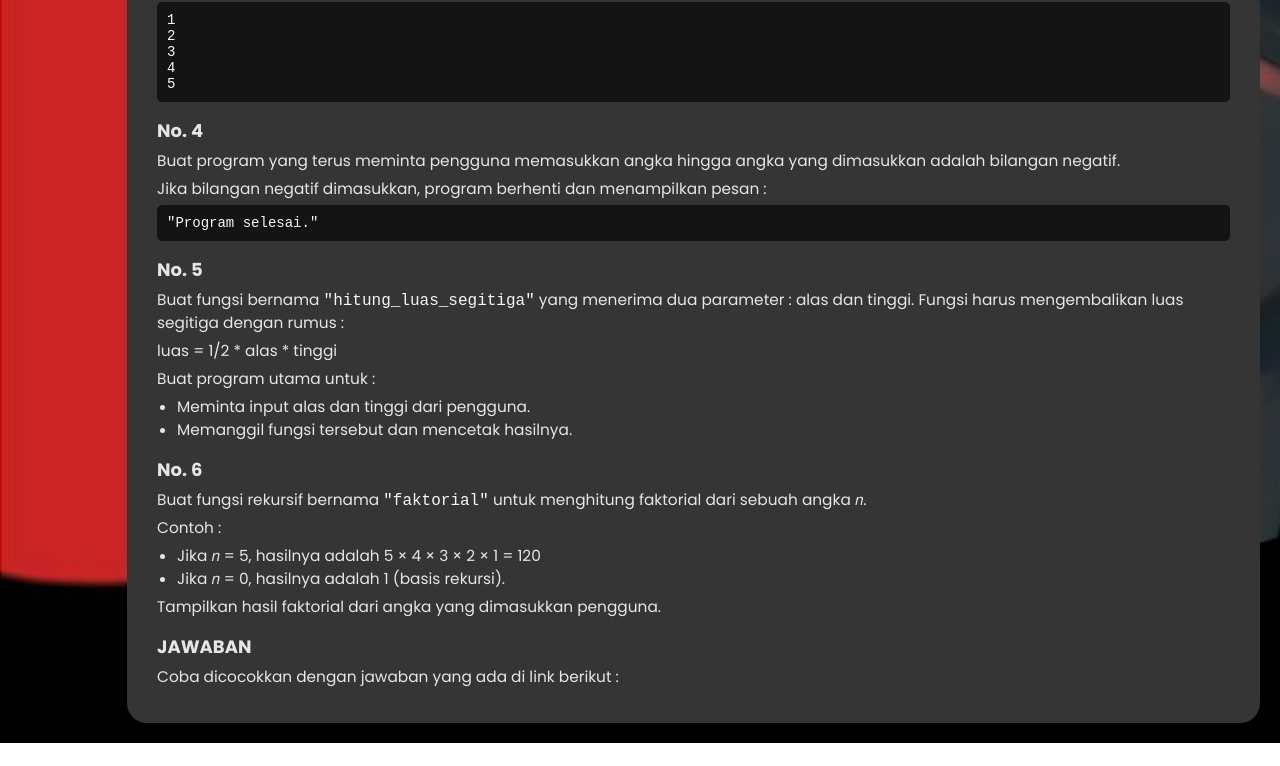
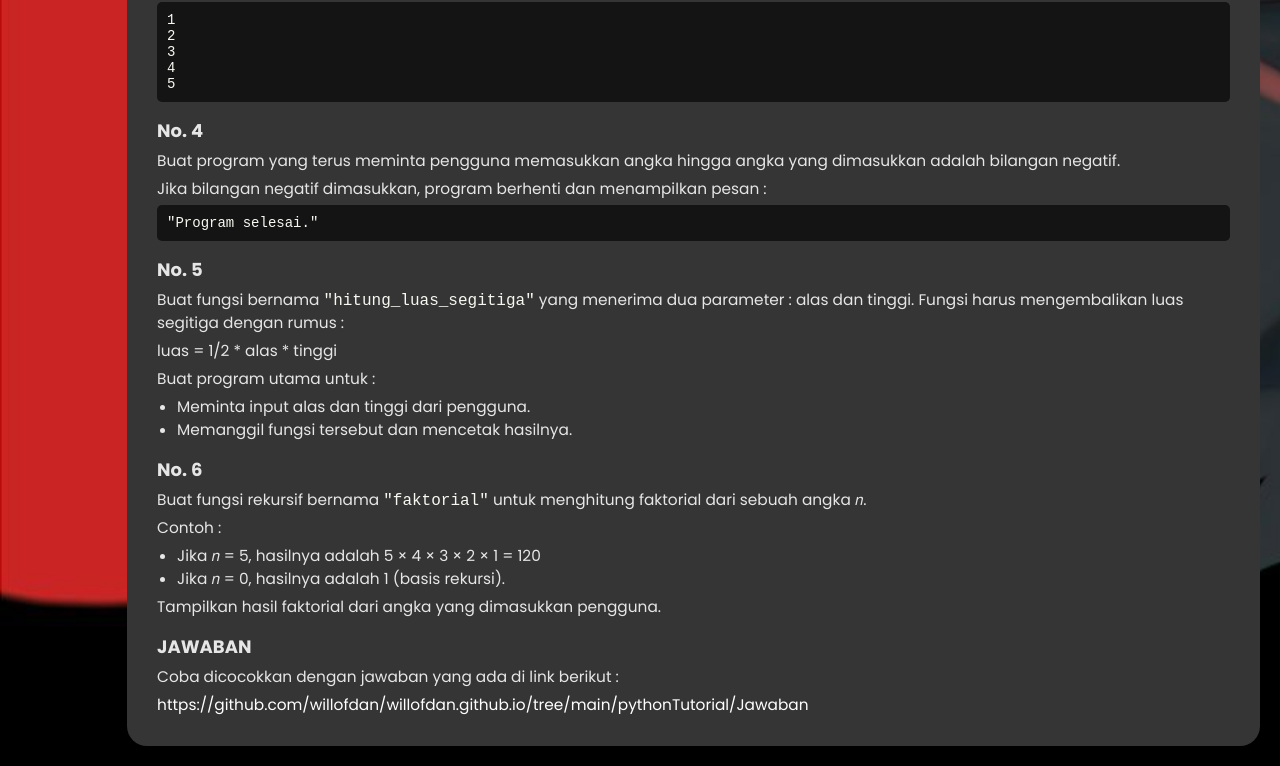
Before and after one commit to willofdan/willofdan.github.io, a plain HTML site: page pythonTutorial/index.html in a window 1280 px wide. Shown: the part 822-1588 px from the top of the page. Before the commit the page ends 1565 px from the top, so only its background shows below. Drawn offline with Linux system fonts and the light colour scheme; a web font is replaced by a local one.

Commit message:
Update index.html

```diff
--- a/pythonTutorial/index.html
+++ b/pythonTutorial/index.html
@@ -132,7 +132,7 @@
         <div>
           <h3>JAWABAN</h3>
           <p>Coba dicocokkan dengan jawaban yang ada di link berikut :</p>
-          <a href=""></a>
+          <a href="https://github.com/willofdan/willofdan.github.io/tree/main/pythonTutorial/Jawaban">https://github.com/willofdan/willofdan.github.io/tree/main/pythonTutorial/Jawaban</a>
         </div>
       </div>
       <!-- <div class="code-box">
```
